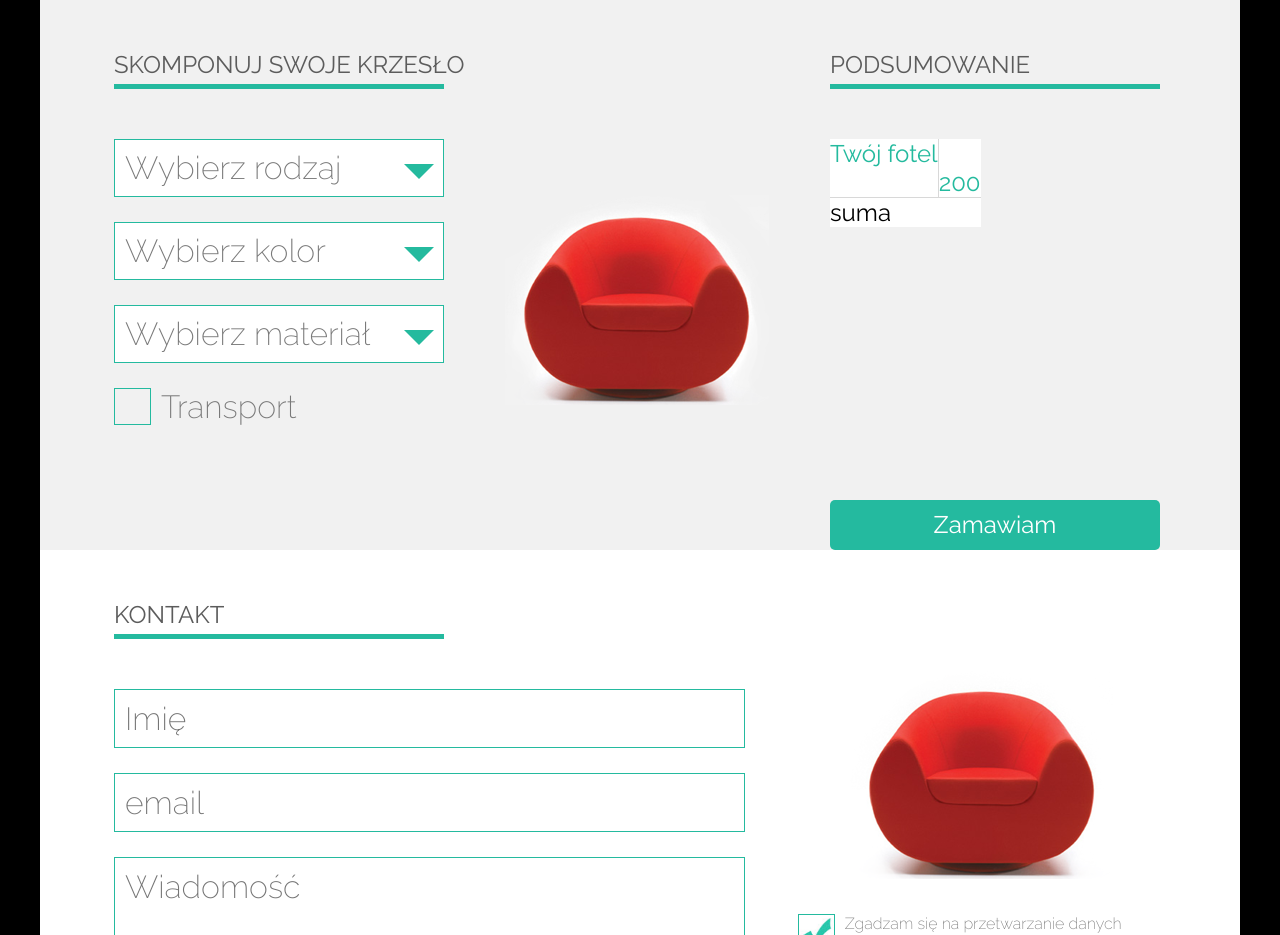
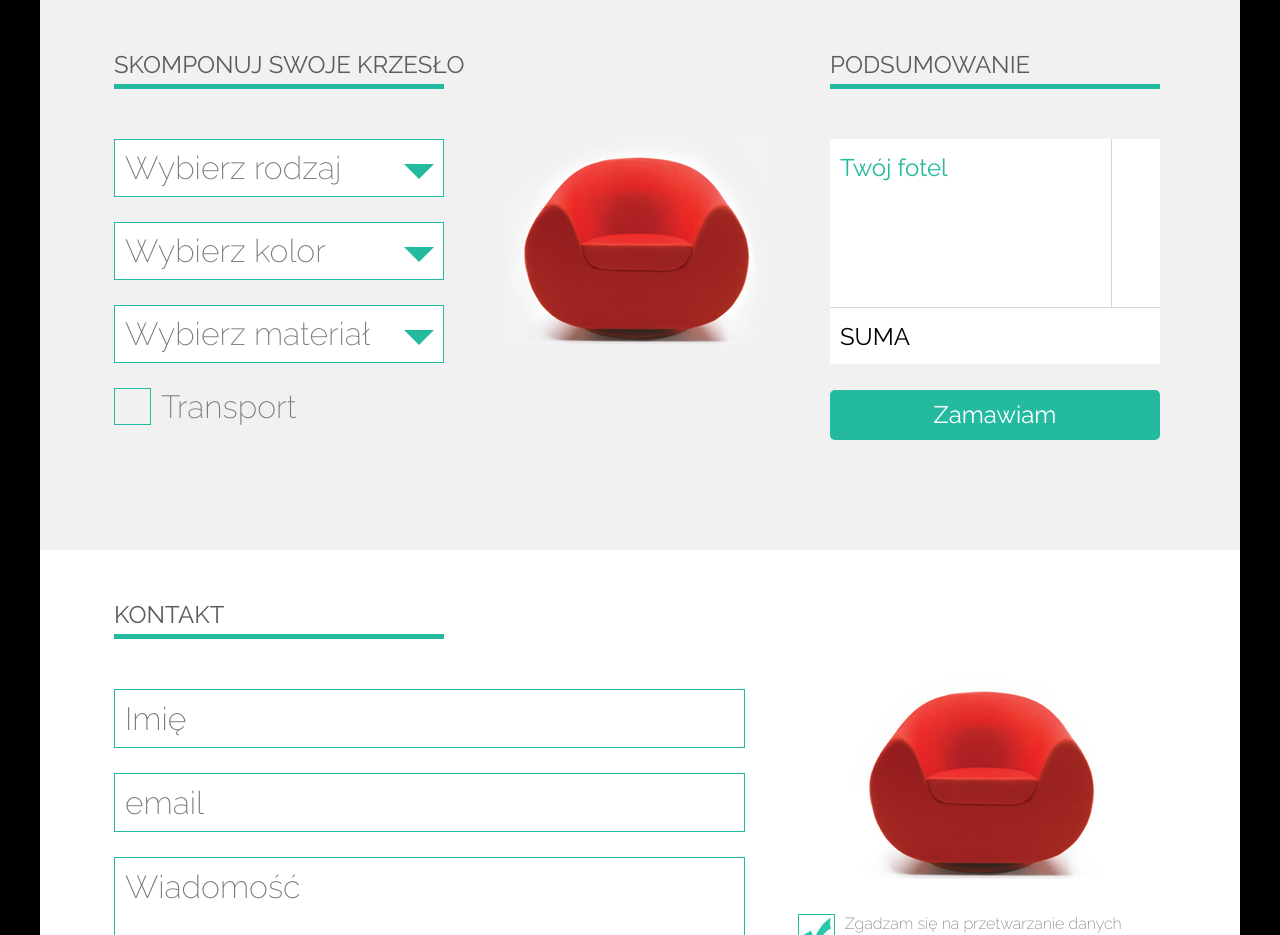
Before and after one commit to MikolajSzczepkowski/workshop, a plain HTML site: page index.html in a window 1280 px wide. Shown: the part 1520-2455 px from the top of the page. Drawn offline with Linux system fonts and the light colour scheme.

Commit message:
compose section html&css

```diff
--- a/css/style.css
+++ b/css/style.css
@@ -372,7 +372,7 @@
   float: left;
   box-sizing: border-box;
   width: 330px;
-  height: 500px;
+  height: 380px;
   margin: 0 14px;
 }
 #compose h2{
@@ -420,13 +420,22 @@
   margin: auto;
 }
 #compose table {
+  width: 100%;
   background: #fff;
   border-collapse: collapse;
   font-size: 24px;
 }
+#compose td {
+  height: 56px;
+  padding-left: 10px;
+}
 #compose td:nth-of-type(1n+2),
 #compose tr:first-child td:first-child {
-  color: #24ba9e
+  color: #24ba9e;
+}
+#compose td:nth-of-type(1n+2) {
+  padding-right: 10px;
+  text-align: right;
 }
 #compose td:first-child {
   border-right: 1px solid #d8d8d8;
@@ -436,6 +445,10 @@
 }
 #compose tr:last-child td:first-child {
   border-right: none;
+  text-transform: uppercase;
+}
+#compose submit {
+  bottom: -10px;
 }
 #compose,
 #contact {
```
Also changed, not shown: index.html (+1 -1 lines).
